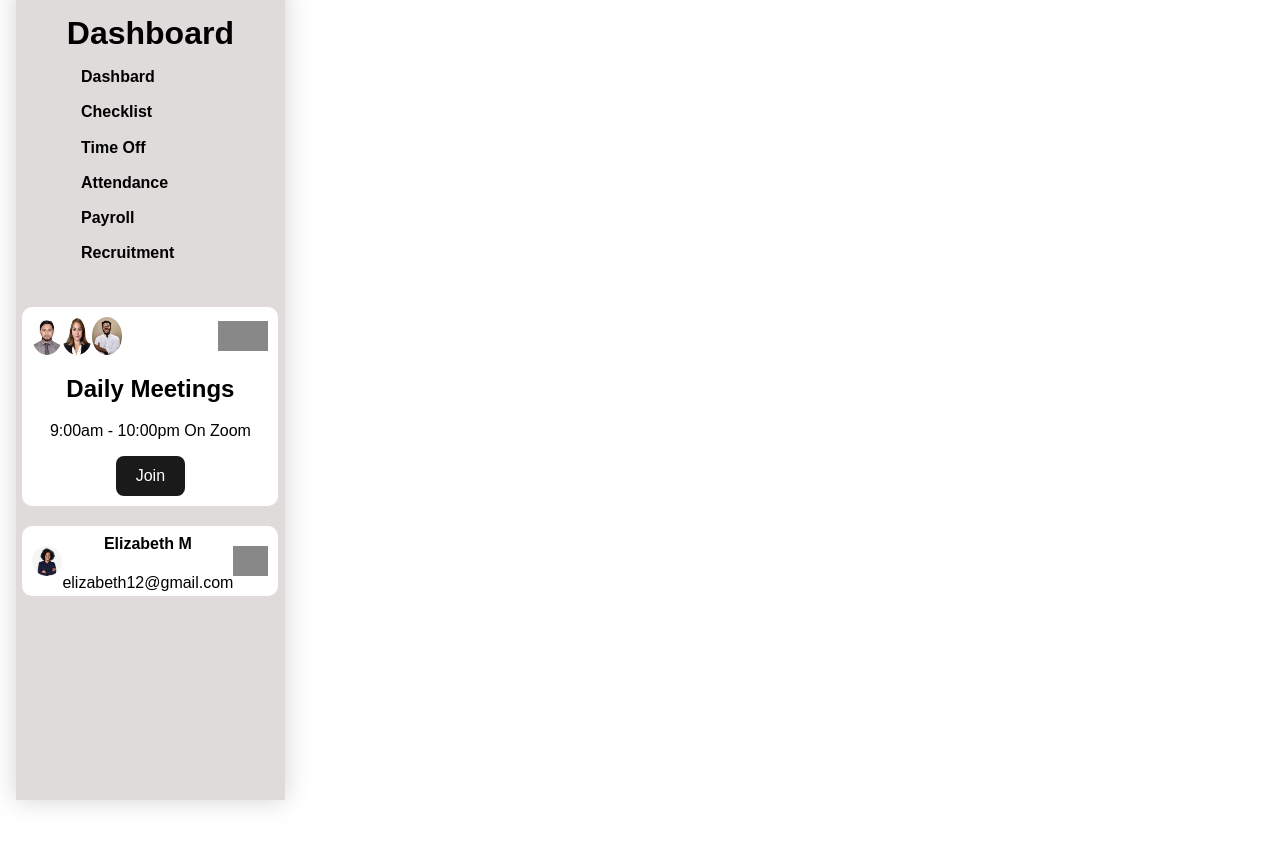
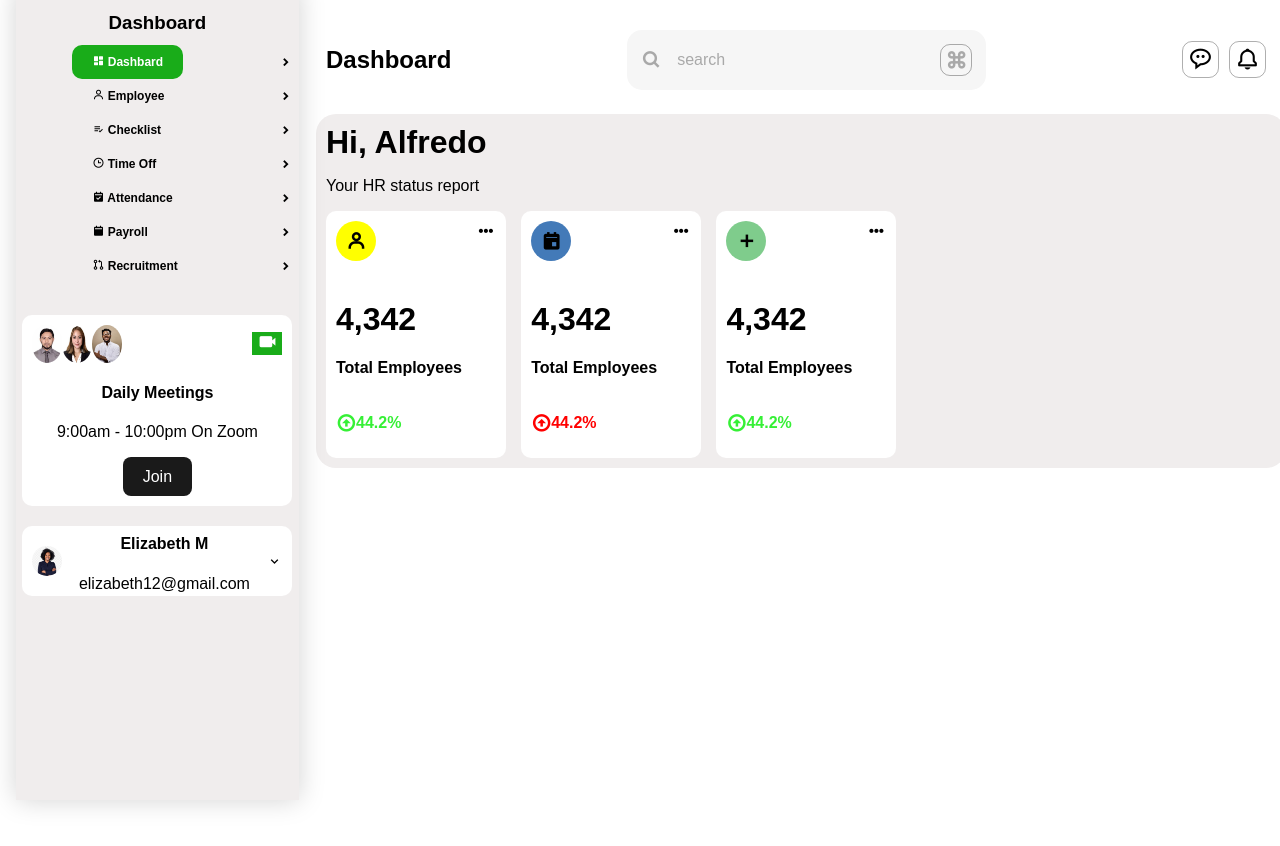
Before and after one commit to missynancy/dashboard, a React (Vite) app in the folder frontend/: page / in a window 1280 px wide. Shown: the top 846 px of the page. Before the commit the page ends 808 px from the top, so only its background shows below. Built offline with nearby package versions, Linux system fonts and the light colour scheme.

Commit message:
dashboard

```diff
--- a/frontend/index.html
+++ b/frontend/index.html
@@ -4,6 +4,7 @@
     <meta charset="UTF-8" />
     <link rel="icon" type="image/svg+xml" href="./src/assets/CefLogo.png" />
     <meta name="viewport" content="width=device-width, initial-scale=1.0" />
+    <link href='https://unpkg.com/boxicons@2.1.4/css/boxicons.min.css' rel='stylesheet'>
     <title>Dashboard</title>
   </head>
   <body>
--- a/frontend/src/App.jsx
+++ b/frontend/src/App.jsx
@@ -1,14 +1,9 @@
-import React from 'react'
-import {Route, createBrowserRouter, createRoutesFromElements, RouterProvider} from 'react-router-dom'
-import Header from './components/Index.jsx';
-import MainLayout from './layout/MainLayout.jsx';
+import Index from './components/Index.jsx'
 
-const router = createBrowserRouter(
-  createRoutesFromElements(
-    <Route path='/' element={<MainLayout/>}>
-    </Route>
+const App = () => {
+    return(
+        <Index />
+    );
+}
 
-));
-export default function App() {
-    return <RouterProvider router={router}/>;
-}
+export default App;
--- a/frontend/src/components/Index.jsx
+++ b/frontend/src/components/Index.jsx
@@ -9,15 +9,37 @@ function Index(){
         <body>
 
             <header className='header'>
-                <h1>Dashboard</h1>
+                <h3>Dashboard</h3>
                 <nav className="navbar">
                     <ul>
-                        <li><a href="#">Dashbard</a></li>
-                        <li><a href="#">Checklist</a></li>
-                        <li><a href="#">Time Off</a></li>
-                        <li><a href="#">Attendance</a></li>
-                        <li><a href="#">Payroll</a></li>
-                        <li><a href="#">Recruitment</a></li>
+                        <li>
+                            <a href="#" className='active'><i className='bx bxs-dashboard'></i> Dashbard</a>
+                            <i className='bx bx-chevron-right'></i>
+                        </li>
+                        <li>
+                            <a href="#"><i className='bx bx-user'></i> Employee</a>
+                            <i className='bx bx-chevron-right'></i>
+                        </li>
+                        <li>
+                            <a href="#"><i className='bx bx-list-check'></i> Checklist</a>
+                            <i className='bx bx-chevron-right'></i>
+                        </li>
+                        <li>
+                            <a href="#"><i className='bx bx-time'></i> Time Off</a>
+                            <i className='bx bx-chevron-right'></i>
+                        </li>
+                        <li>
+                            <a href="#"><i className='bx bxs-calendar-check'></i> Attendance</a>
+                            <i className='bx bx-chevron-right'></i>
+                        </li>
+                        <li>
+                            <a href="#"><i className='bx bxs-calendar-alt'></i> Payroll</a>
+                            <i className='bx bx-chevron-right'></i>
+                        </li>
+                        <li>
+                            <a href="#"><i className='bx bx-git-pull-request'></i> Recruitment</a>
+                            <i className='bx bx-chevron-right'></i>
+                        </li>
                     </ul>
                 </nav>
                 <div className="card">
@@ -27,9 +49,11 @@ function Index(){
                             <img src={img2} alt="" />
                             <img src={img3} alt="" />
                         </div>
-                        <div className="top-icon"></div>
+                        <div className="top-icon">
+                        <i className='bx bxs-video'></i>
+                        </div>
                     </div>
-                    <h2>Daily Meetings</h2>
+                    <h4>Daily Meetings</h4>
                     <p>9:00am - 10:00pm On Zoom</p>
                     <button>Join</button>
                 </div>
@@ -39,9 +63,77 @@ function Index(){
                         <h4>Elizabeth M</h4>
                         <p>elizabeth12@gmail.com</p>
                     </div>
-                    <div className="top-icon"></div>
+                    <i className='bx bx-chevron-down'></i>
                 </div>
             </header>
+            <div className="dashboard">
+                <div className="top-bar">
+                    <h2>Dashboard</h2>
+                    <form action="">
+                        <div className="search">
+                            <i className='bx bx-search'></i>
+                            <input type="search"  placeholder='search'/>
+                            <i className='bx bx-command message-icon'></i>
+
+                        </div>
+                    </form>
+                    <div className="dash-icons">
+                        <i  className='bx bx-message-rounded-dots message-icon'></i>
+                        <i className='bx bx-bell message-icon'></i>
+                    </div>
+                </div>
+                <div className="profile">
+                    <div className="profile-1">
+                        <h1>Hi, Alfredo</h1>
+                        <p>Your HR status report</p>
+                        <div className="status">
+                            <div className="status-container">
+                                <div className="status-top">
+                                    <i className='bx bx-user user-icon'></i>
+                                    <i className='bx bx-dots-horizontal-rounded dots'></i>
+                                </div>
+                                <div className="status-number">
+                                    <h1 className='numbers'>4,342</h1>
+                                    <h4>Total Employees</h4>
+                                </div>
+                                <div className="status-bottom">
+                                    <i className='bx bx-up-arrow-circle arrow-circle'></i>
+                                    <p>44.2%</p>
+                                </div>
+                            </div>
+                            <div className="status-container">
+                                <div className="status-top">
+                                    <i className='bx bxs-calendar-event'></i>
+                                    <i className='bx bx-dots-horizontal-rounded dots'></i>
+                                </div>
+                                <div className="status-number">
+                                    <h1 className='numbers'>4,342</h1>
+                                    <h4>Total Employees</h4>
+                                </div>
+                                <div className="red">
+                                    <i className='bx bx-up-arrow-circle arrow-circle'></i>
+                                    <p>44.2%</p>
+                                </div>
+                            </div>
+                            <div className="status-container">
+                                <div className="status-top">
+                                    <i className='bx bx-plus'></i>
+                                    <i className='bx bx-dots-horizontal-rounded dots'></i>
+                                </div>
+                                <div className="status-number">
+                                    <h1 className='numbers'>4,342</h1>
+                                    <h4>Total Employees</h4>
+                                </div>
+                                <div className="status-bottom">
+                                    <i className='bx bx-up-arrow-circle arrow-circle'></i>
+                                    <p>44.2%</p>
+                                </div>
+                            </div>
+                        </div>
+                    </div>
+                    <div className="profile-2"></div>
+                </div>
+            </div>
         </body>
     );
 }
--- a/frontend/src/index.css
+++ b/frontend/src/index.css
@@ -8,6 +8,15 @@ body,
   width: 100%;
   height: 100%;
   font-family: sans-serif;
+}
+body{
+  display: flex;
+  position: relative;
+  padding: 0;
+  max-width: 1440px;
+}
+.bx{
+  cursor: pointer;
 }
 button {
   border-radius: 8px;
@@ -29,43 +38,56 @@ button:hover{
 .header{
   display: flex;
   flex-direction: column;
-  width: 20%;
+  width: 270px;
   text-align: center;
   height: 100%;
   margin: 0;
   bottom: 0;
   padding: 0.5%;
-  background-color: #dfdbdb;
+  background-color: #f0eded;
   box-shadow: 0 0 25px rgba(0, 0, 0, 0.178);
   position: fixed;
+  z-index: 999;
 }
 .navbar{
-  margin-top: -30px;
+  margin-top: -20px;
 }
 .navbar ul{
   align-items: start;
   display: flex;
   flex-direction: column;
-  font-size: 16px;
+  font-size: 12px;
   font-weight: 600;
   justify-content: center;
 
 }
-.navbar li{
+.navbar ul li{
   list-style: none;
-  padding: 4%;
+  padding: 1%;
+  display: flex;
+  justify-content: space-between;
+  padding: 0 10px 0 10px;
+  width: 100%;
+  align-items: center;
+
 }
 .navbar li a{
   text-decoration: none;
   color: black;
-  padding: 10px;
+  padding: 10px 20px;
   border-radius: 10px;
 }
+.navbar li a.active,
 .navbar li a:hover{
   background-color: rgb(25, 172, 25);
   color: #fff;
-  height: 2px;
-  position: relative;
+
+
+}
+.bx-chevron-right{
+  font-size: 15px;
+  font-weight: 600;
+  margin-right: 10px;
 }
 .card{
   width: 100%;
@@ -88,9 +110,13 @@ header img{
   border-radius: 50%;
 }
 .top-icon{
-  width: 50px;
-  height: 30px;
-  background-color: #888;
+  width: 30px;
+  background-color: rgb(25, 172, 25);
+  color: white;
+  align-items: center;
+  justify-content: center;
+  text-align: center;
+  font-size: 19px;
 }
 .header-foot{
   display: flex;
@@ -101,3 +127,170 @@ header img{
   justify-content: space-between;
   padding: 10px 10px 10px 10px;
 }
+.header-foot .bx-chevron-down{
+  background: transparent;
+  font-weight: 15px;
+}
+
+
+/* dashboard*/
+.dashboard{
+  width: 100%;
+  margin-left: 270px;
+  height: 100%;
+  margin-top: 0;
+  right: 0;
+  padding: 30px;
+  justify-content: center;
+  align-items: center;
+  text-align: center;
+}
+
+/* topbar */
+.top-bar{
+  margin-top: -20px;
+  width: 100%;
+  display: flex;
+  align-items: center;
+  justify-content: space-between;
+  padding: 0 10px 0 10px;
+
+}
+.search{
+  width: max-content;
+  display: flex;
+  align-items: center;
+  padding: 14px;
+  border-radius: 15px;
+  background: #f6f6f6;
+  width: auto;
+}
+.search input{
+  font-size: 16px;
+  color: #333;
+  margin-left: 14px;
+  margin-right: 44px;
+  outline: none;
+  border: none;
+  background: transparent;
+
+}
+.dash-icons{
+  font-size: 25px;
+  cursor: pointer;
+  padding: 10px;
+  display: flex;
+
+}
+.message-icon{
+  border: 1px solid rgba(0, 0, 0, 0.315);
+  padding: 5px;
+  border-radius: 10px;
+  margin-left: 10px;
+
+}
+.search input::placeholder,
+.search i{
+  color: rgba(0, 0, 0, 0.315);
+}
+.search i{
+  font-size: 20px;
+  font-weight: 600;
+}
+
+
+
+/* profile */
+.profile{
+  width: 100%;
+  background-color: #f0eded;
+  height: auto;
+  border-radius: 10px;
+  display: flex;
+  align-items: center;
+  justify-content: space-between;
+  padding: 10px;
+  border-radius: 20px;
+  margin-top: 20px;
+
+}
+.profile-1{
+  width: 60%;
+  height: 100%;
+  margin: 0;
+  text-align: start;
+
+}
+.profile-1 h1{
+ margin: 0;
+}
+.profile-2{
+  width: 39%;
+  height: 100%;
+}
+.status{
+  display: flex;
+  align-items: center;
+  justify-content: space-between;
+}
+.status-container{
+  width: 28%;
+  height: auto;
+  padding: 10px;
+  background: #fff;
+  border-radius: 10px;
+}
+.status-top{
+  width: 100%;
+  display: flex;
+  justify-content: space-between;
+  margin-bottom: 20px;
+}
+
+.user-icon{
+  font-size: 20px;
+  font-weight: 600;
+  padding: 10px;
+  background-color: yellow;
+  border-radius: 50%;
+}
+.bxs-calendar-event{
+  font-size: 20px;
+  font-weight: 600;
+  padding: 10px;
+  background-color: rgb(67, 122, 184);
+  border-radius: 50%;
+}
+.bx-plus{
+  font-size: 20px;
+  font-weight: 600;
+  padding: 10px;
+  background-color: rgb(127, 204, 140);
+  border-radius: 50%;
+}
+.red{
+  color: red;
+  display: flex;
+  align-items: center;
+  font-weight: 600;
+}
+.dots{
+  font-size: 20px;
+  font-weight: 600;
+}
+.status-number h1{
+  margin-top: 20px;
+}
+.status-bottom{
+  display: flex;
+  align-items: center;
+  color: rgb(53, 240, 53);
+  font-weight: 600;
+}
+.arrow-circle{
+  font-size: 20px;
+  font-weight: 600;
+}
+.numbers{
+  padding-top: 20px;
+}
--- a/frontend/src/layout/MainLayout.jsx
+++ b/frontend/src/layout/MainLayout.jsx
@@ -1,4 +1,4 @@
-import React from 'react'
+
 import { Outlet } from 'react-router-dom'
 import Index from '../components/Index'
 const MainLayout = () => {
```
